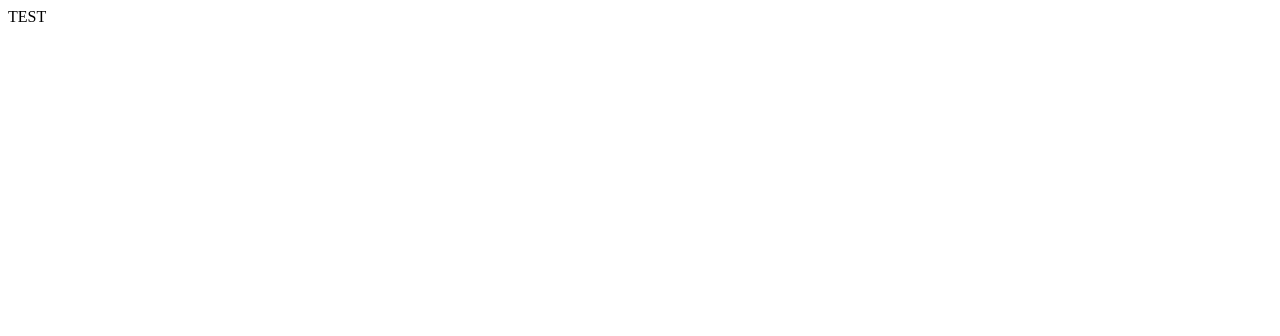
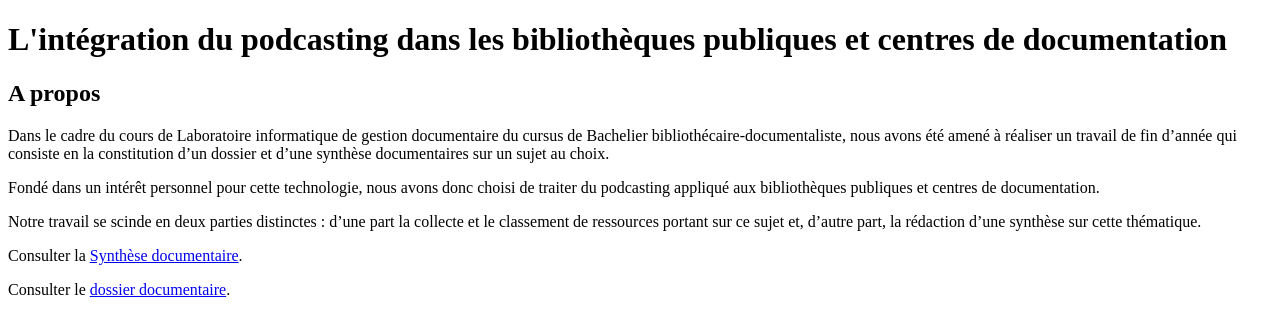
Before and after one commit to ThomasPau/ThomasPau-integration-podcasting-bib.github.io, a plain HTML site: page index.html in a window 1280 px wide. Drawn offline with Linux system fonts and the light colour scheme.

Commit message:
Add files via upload

```diff
--- a/index.html
+++ b/index.html
@@ -1,9 +1,16 @@
 <!DOCTYPE html>
 <html>
 <head>
-	<title>TEST</title>
+	<title>Accueil</title>
 </head>
 <body>
-TEST
+<h1>L'intégration du podcasting dans les bibliothèques publiques et centres de documentation</h1>
+<h2>A propos</h2>
+<p>Dans le cadre du cours de Laboratoire informatique de gestion documentaire du cursus de Bachelier bibliothécaire-documentaliste, nous avons été amené à réaliser un travail de fin d’année qui consiste en la constitution d’un dossier et d’une synthèse documentaires sur un sujet au choix.</p>
+<p>Fondé dans un intérêt personnel pour cette technologie, nous avons donc choisi de traiter du podcasting appliqué aux bibliothèques publiques et centres de documentation.</p>
+<p>Notre travail se scinde en deux parties distinctes : d’une part la collecte et le classement de ressources portant sur ce sujet et, d’autre part, la rédaction d’une synthèse sur cette thématique.</p>
+<p>Consulter la <a href="synthese.pdf">Synthèse documentaire</a>.</p>
+<p>Consulter le <a href="dossier_documentaire.html">dossier documentaire</a>.</p>
+
 </body>
 </html>
```
